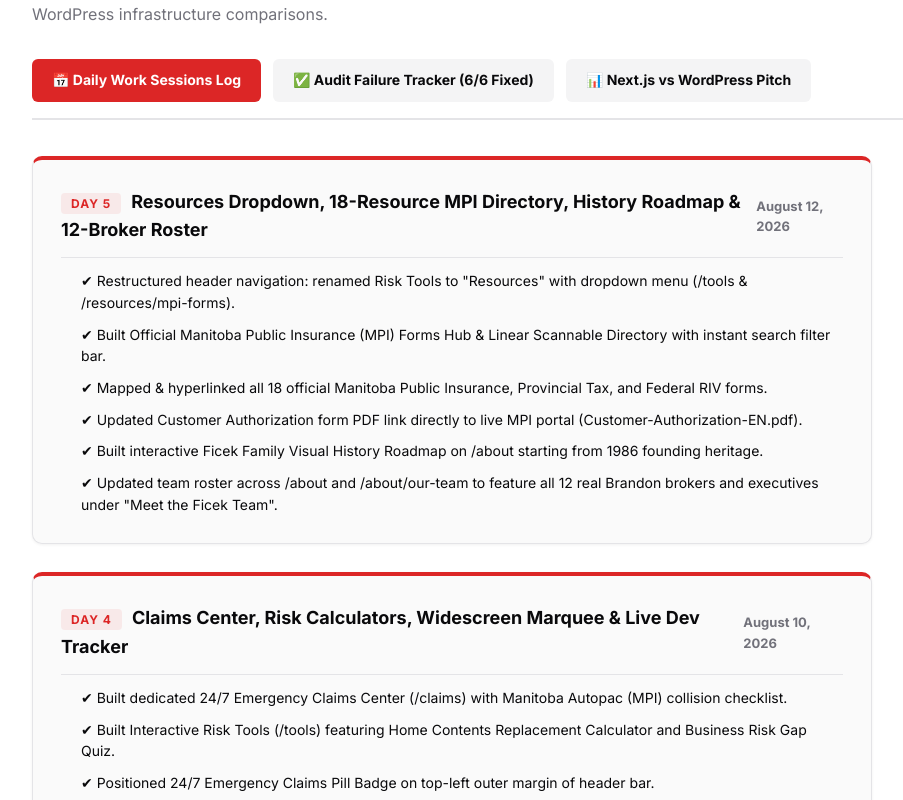
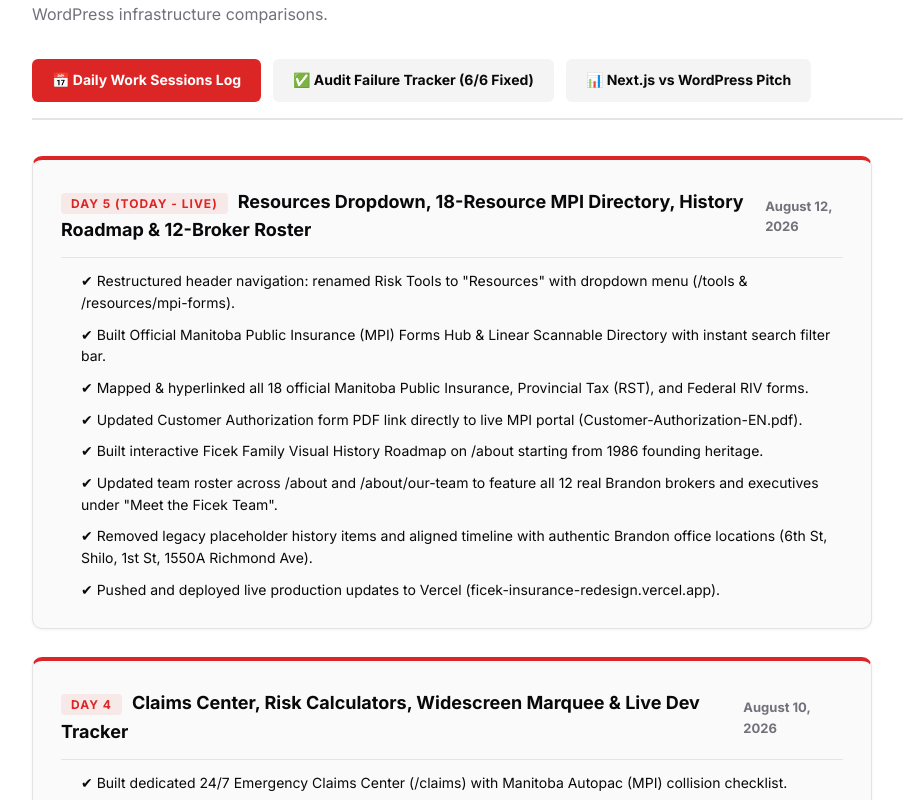
Before and after one commit to austinlmadeit/ficeks, a Next.js app: page /dev-notes in a window 1280 px wide. Shown: the part 378-1178 px from the top of the page, without its empty margins (12-915 px from the left). Built offline with nearby package versions, Linux system fonts and the light colour scheme.

Commit message:
feat: expanded Day 5 Dev Notes session log with all live updates

```diff
--- a/app/dev-notes/page.js
+++ b/app/dev-notes/page.js
@@ -12,16 +12,18 @@ const SEVERITY_LABELS = {
 
 export const DAILY_CHANGE_LOG = [
   {
-    day: 'Day 5',
+    day: 'Day 5 (Today - Live)',
     date: 'August 12, 2026',
     title: 'Resources Dropdown, 18-Resource MPI Directory, History Roadmap & 12-Broker Roster',
     changes: [
       'Restructured header navigation: renamed Risk Tools to "Resources" with dropdown menu (/tools & /resources/mpi-forms).',
       'Built Official Manitoba Public Insurance (MPI) Forms Hub & Linear Scannable Directory with instant search filter bar.',
-      'Mapped & hyperlinked all 18 official Manitoba Public Insurance, Provincial Tax, and Federal RIV forms.',
+      'Mapped & hyperlinked all 18 official Manitoba Public Insurance, Provincial Tax (RST), and Federal RIV forms.',
       'Updated Customer Authorization form PDF link directly to live MPI portal (Customer-Authorization-EN.pdf).',
       'Built interactive Ficek Family Visual History Roadmap on /about starting from 1986 founding heritage.',
       'Updated team roster across /about and /about/our-team to feature all 12 real Brandon brokers and executives under "Meet the Ficek Team".',
+      'Removed legacy placeholder history items and aligned timeline with authentic Brandon office locations (6th St, Shilo, 1st St, 1550A Richmond Ave).',
+      'Pushed and deployed live production updates to Vercel (ficek-insurance-redesign.vercel.app).',
     ],
   },
   {
```
